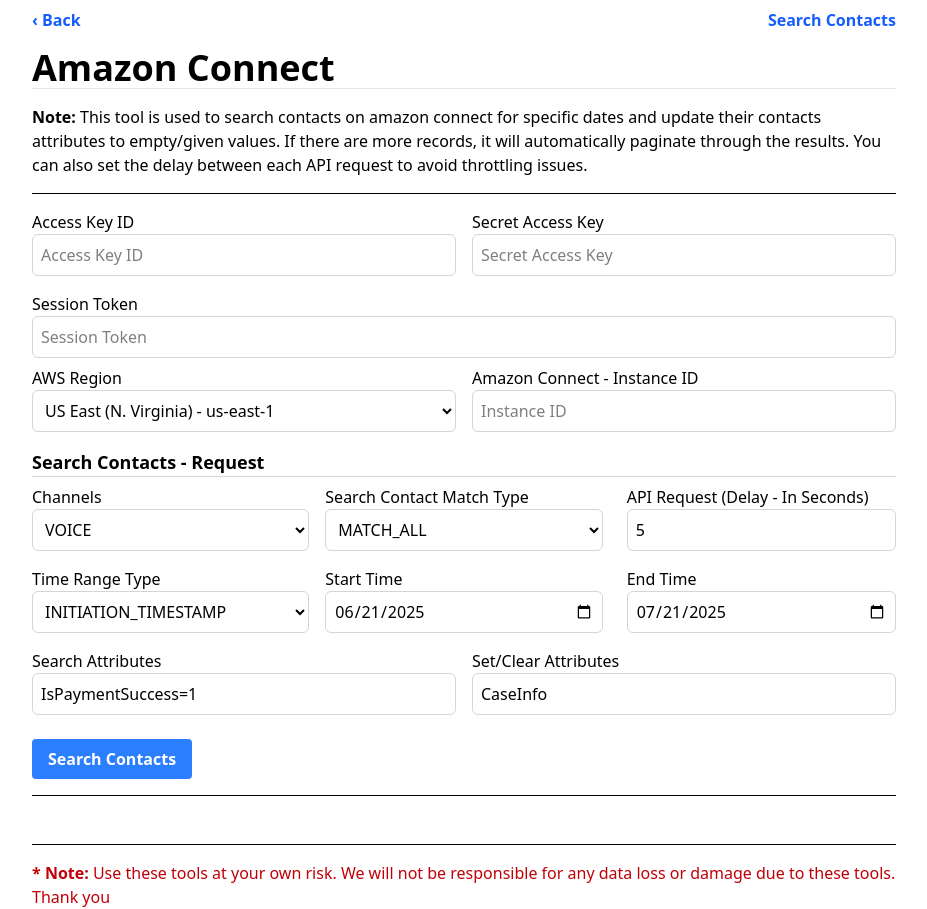
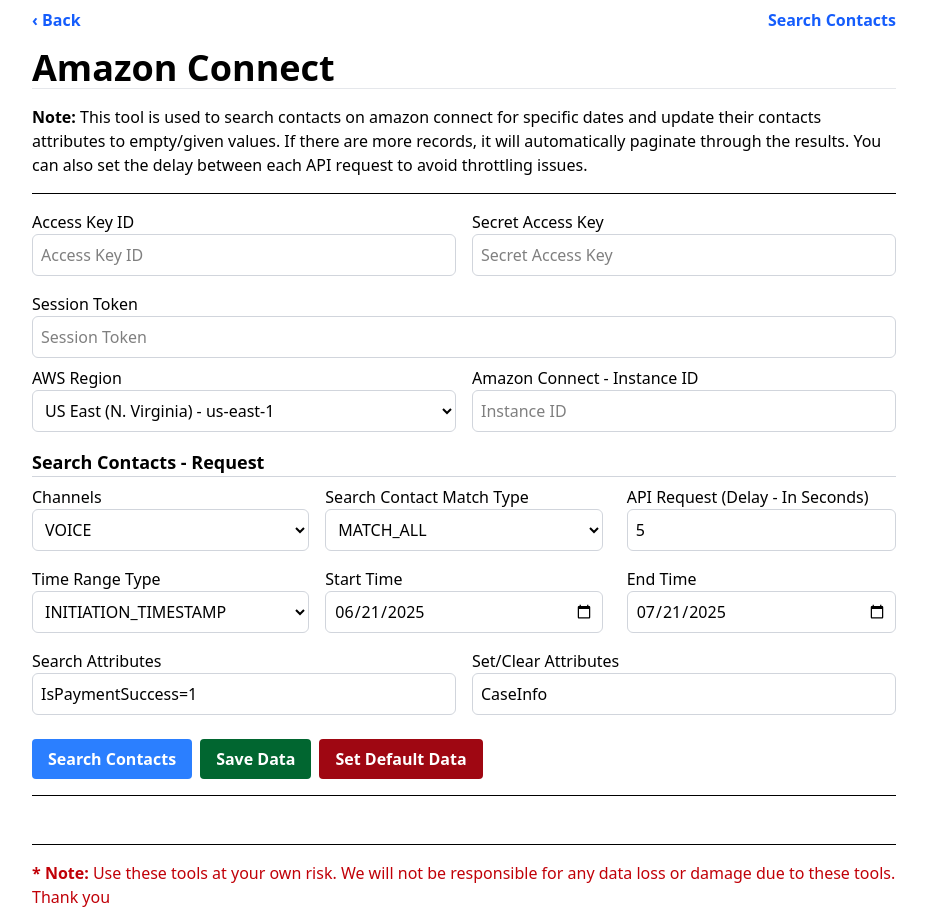
Before and after one commit to zeeforumcompany/automation-tools, a Next.js app: page /amazon-connect/contact in a window 1280 px wide. Shown: the whole page, without its empty margins (176-1103 px from the left). Built offline with nearby package versions, Linux system fonts and the light colour scheme.

Commit message:
Save Data in LocalStorage for AWS

```diff
--- a/src/app/flow/page.js
+++ b/src/app/flow/page.js
@@ -13,8 +13,6 @@
 
 	const [initialEdges, setInitialEdges] = useState([]);
 	const [initialNodes, setInitialNodes] = useState([]);
-
-	console.log(form);
 
 	const setupFlow = () => {
 		try {
@@ -44,7 +42,6 @@
 			nodes.sort((a, b) => {
 				return a.dependencyOrder - b.dependencyOrder;
 			});
-			console.log(nodes);
 
 			const edges = [];
 			Object.keys(branches).forEach((key) => {
@@ -66,7 +63,7 @@
 			setInitialNodes(nodes);
 			setInitialEdges(edges);
 		} catch (error) {
-			console.error("Error setting up flow:", error);
+			console.log("Error setting up flow:", error);
 		}
 	}
 
--- a/src/components/amazon-connect-contact.js
+++ b/src/components/amazon-connect-contact.js
@@ -3,13 +3,15 @@
 import Link from "next/link";
 import { ConnectClient, GetContactAttributesCommand, SearchContactsCommand, UpdateContactAttributesCommand } from "@aws-sdk/client-connect";
 import moment from "moment";
-import { handleChange, copyToClipboard, handleCheckbox, isDefined, delay, printFailedAndSuccessResponseData, printFailedAndSuccessResponseCount } from "@/helpers/functions";
+import { handleChange, isDefined, delay, printFailedAndSuccessResponseData, printFailedAndSuccessResponseCount } from "@/helpers/functions";
 import { useRef, useState } from "react";
+import DataHandler from "./shared/data-handler";
 
 export default function AmazonConnectContact() {
 	const htmlRef = useRef(null);
+	const childRef = useRef(null);
 	const [disabled, setDisabled] = useState(false);
-	const [form, setForm] = useState({
+	const defaultForm = {
 		InstanceId: '',
 		ContactId: '',
 		AccessKey: '',
@@ -24,7 +26,10 @@
 		delay: 5,	// in seconds
 		TimeRangeType: "INITIATION_TIMESTAMP",
 		SearchContactAttributeCriteriaMatchType: "MATCH_ALL"
-	});
+	};
+
+	const [form, setForm] = useState(defaultForm);
+	const STORAGE_KEY = 'amazon-connect-contact';
 
 	const awsStates = [
 		{"value": "us-east-1", "label": "US East (N. Virginia)"},
@@ -118,6 +123,9 @@
 	const searchContacts = async (e, nextToken = '') => {
 		try {
 			setDisabled(true);
+			if (childRef) {
+				childRef.current.saveData();
+			}
 
 			let counter = {
 				failed: 0,
@@ -359,7 +367,10 @@
 			</div>
 		</div>
 
-        <button onClick={searchContacts} className="cursor-pointer bg-blue-500 text-white py-2 px-4 rounded-sm hover:bg-blue-600 mt-2 disabled:bg-blue-400 disabled:cursor-not-allowed font-bold" disabled={disabled}>Search Contacts</button>
+		<div className="mb-2">
+			<button onClick={searchContacts} className="cursor-pointer bg-blue-500 text-white py-2 px-4 rounded-sm hover:bg-blue-600 mt-2 disabled:bg-blue-400 disabled:cursor-not-allowed font-bold" disabled={disabled}>Search Contacts</button>
+			<DataHandler StorageKey={STORAGE_KEY} DefaultData={defaultForm} form={form} setForm={setForm} ref={childRef} />
+		</div>
 
         <hr className="my-4" />
         <div className="mb-2" ref={htmlRef}></div>
--- /dev/null
+++ b/src/components/shared/data-handler.js
@@ -0,0 +1,60 @@
+'use client'
+
+const { useEffect, useRef, useImperativeHandle } = require("react");
+
+export default function DataHandler(props) {
+	const { StorageKey, DefaultData, form, setForm, ref } = props;
+	const alertRef = useRef(null);
+
+	useEffect(() => {
+		const data = getDataFromStorage(StorageKey);
+		if (data) {
+			setForm(data);
+		}
+	}, [StorageKey]);
+
+	useImperativeHandle(ref, () => ({
+		saveData,
+	}));
+
+	const saveDataInStorage = (key, data) => {
+		localStorage.setItem(key, JSON.stringify(data));
+	};
+
+	const getDataFromStorage = (key) => {
+		const data = localStorage.getItem(key);
+		return data ? JSON.parse(data) : null;
+	};
+
+	const clearDataInStorage = (key) => {
+		localStorage.removeItem(key);
+	};
+
+	const saveData = () => {
+		try {
+			saveDataInStorage(StorageKey, form);
+			alertRef.current.innerHTML = `<div class="text-green-600">Data saved successfully!</div>`;
+		} catch (error) {
+			alertRef.current.innerHTML = `<div class="text-red-600">Error saving data: ${error.message}</div>`;
+		}
+	};
+
+	const setDefaultData = () => {
+		try {
+			clearDataInStorage(StorageKey);
+			setForm(DefaultData);
+			alertRef.current.innerHTML = `<div class="text-green-600">Data set to default successfully!</div>`;
+		} catch (error) {
+			alertRef.current.innerHTML = `<div class="text-red-600">Error setting data to default: ${error.message}</div>`;
+		}
+	};
+
+	return (
+		<>
+			<button onClick={saveData} className="cursor-pointer bg-green-800 text-white py-2 px-4 rounded-sm hover:bg-green-700 mt-2 disabled:bg-green-700 disabled:opacity-30 disabled:cursor-not-allowed font-bold ml-2">Save Data</button>
+			<button onClick={setDefaultData} className="cursor-pointer bg-red-800 text-white py-2 px-4 rounded-sm hover:bg-red-700 mt-2 disabled:bg-red-700 disabled:opacity-30 disabled:cursor-not-allowed font-bold ml-2">Set Default Data</button>
+
+			<div ref={alertRef}></div>
+		</>
+	);
+};
```
